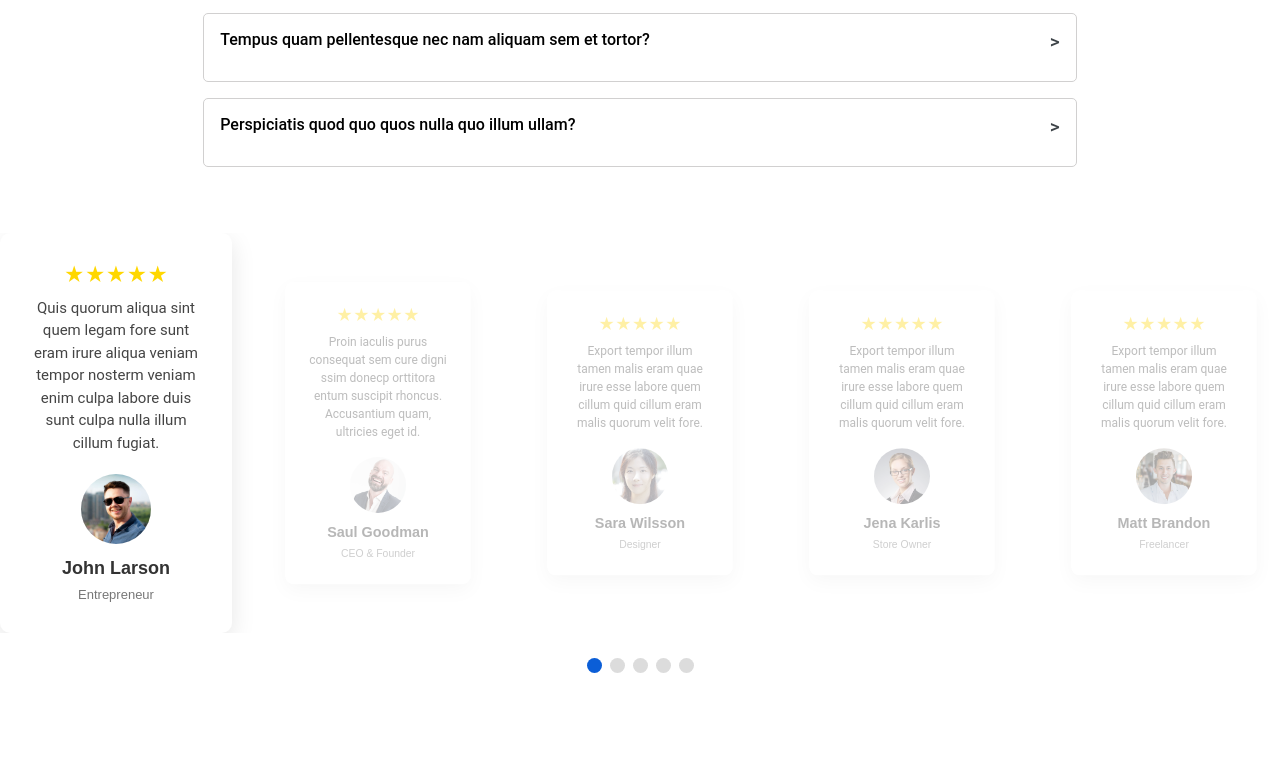
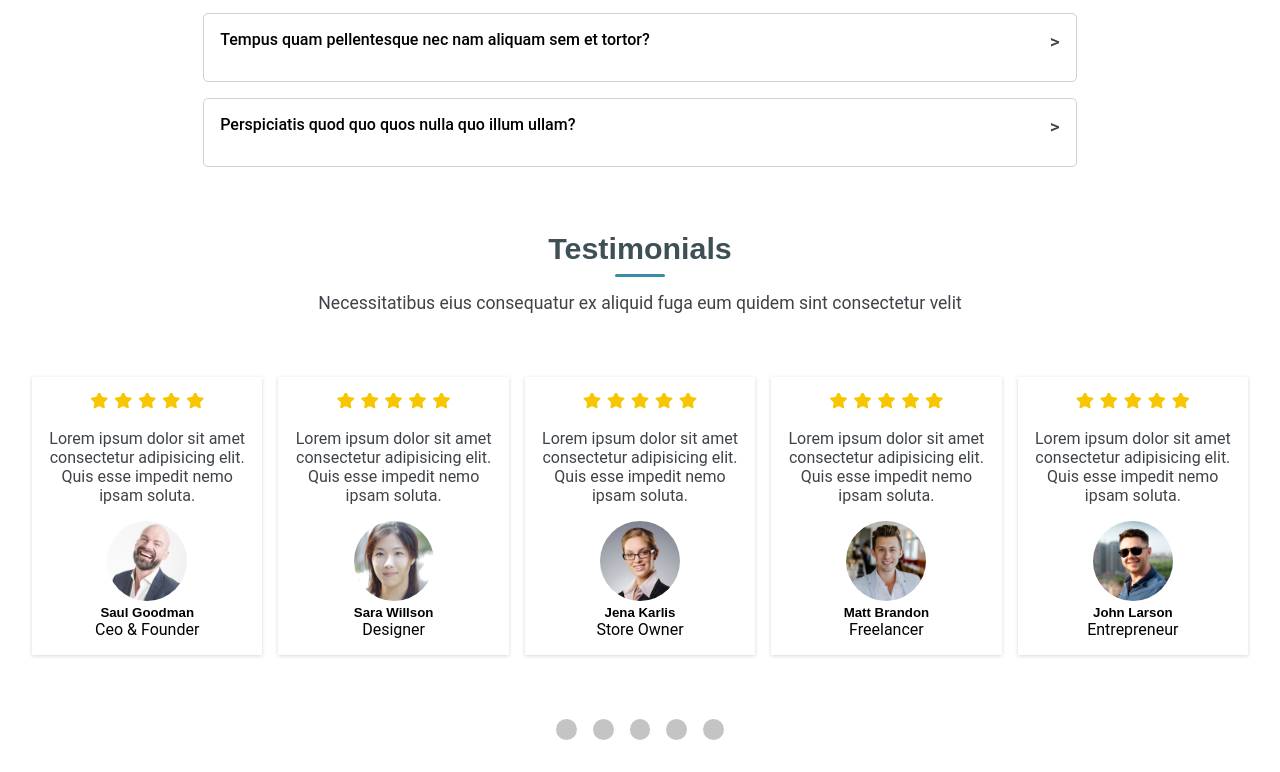
Before and after one commit to web-developer500/QuickStart, a plain HTML site: page try.html in a window 1280 px wide. Shown: the part 6655-7427 px from the top of the page. Before the commit the page ends 7378 px from the top, so only its background shows below. Drawn offline with nearby package versions, Linux system fonts and the light colour scheme.

Commit message:
update changes

```diff
--- a/try.css
+++ b/try.css
@@ -1752,107 +1752,94 @@ details:open summary::after {
 
 /***** Testimonial Section *****/
 
-.testimonial-container {
+.testimonial__section {
+  background-color: var(--background-color);
   width: 100%;
+  height: auto;
+  padding: 1rem;
   display: flex;
+  align-items: center;
+  justify-content: center;
+  gap: 1rem;
   flex-direction: column;
+}
+
+.testimonials {
+  width: 100%;
+  height: auto;
+  padding: 1rem;
+  display: flex;
   align-items: center;
-  margin: 50px auto;
-}
-
-/* hide radio buttons */
-input[type="radio"] {
-  display: none;
-}
-
-.testimonial-slider {
+  justify-content: center;
+  gap: 1rem;
+}
+
+.testimonial__box {
+  width: 30%;
+  height: auto;
+  padding: 1rem;
+  text-align: center;
+  box-shadow: rgba(0, 0, 0, 0.16) 0px 1px 4px;
+  transition: all 0.2s ease;
+  -webkit-transition: all 0.2s ease;
+  -moz-transition: all 0.2s ease;
+  -ms-transition: all 0.2s ease;
+  -o-transition: all 0.2s ease;
+}
+
+.testimonial__detail p {
+  color: var(--default-color);
+  font-family: var(--default-font);
+  padding-top: 1rem;
+}
+
+.testimonial__info {
+  padding-top: 1rem;
+}
+
+.testimonial__info img {
+  width: 5rem;
+  height: 5rem;
+  border-radius: 50px;
+  -webkit-border-radius: 50px;
+  -moz-border-radius: 50px;
+  -ms-border-radius: 50px;
+  -o-border-radius: 50px;
+}
+
+.testimonial__dots {
   display: flex;
+  align-items: center;
   justify-content: center;
-  align-items: center;
-  gap: 30px;
-  width: 100%;
-  position: relative;
-}
-
-.t-card {
-  width: 350px;
-  background: #fff;
-  padding: 30px;
-  border-radius: 10px;
-  text-align: center;
-  box-shadow: 0 8px 25px rgba(0,0,0,0.1);
-  opacity: 0.35;                 /* side cards */
-  transform: scale(0.8);         /* side cards small */
-  transition: 0.5s ease;
-}
-
-.stars {
-  color: gold;
-  font-size: 20px;
-  margin-bottom: 10px;
-}
-
-.t-card p {
-  color: #444;
-  font-size: 15px;
-  line-height: 1.5;
-  margin-bottom: 20px;
-}
-
-.t-img {
-  width: 70px;
-  height: 70px;
-  border-radius: 50%;
-  margin-bottom: 10px;
-}
-
-.t-card h3 {
-  color: #333;
-  font-size: 18px;
-  margin-bottom: 5px;
-}
-
-.t-card span {
-  font-size: 13px;
-  color: #777;
-}
-
-/* ----- ACTIVE CENTER CARD ----- */
-
-#t1:checked ~ .testimonial-slider .c1,
-#t2:checked ~ .testimonial-slider .c2,
-#t3:checked ~ .testimonial-slider .c3,
-#t4:checked ~ .testimonial-slider .c4,
-#t5:checked ~ .testimonial-slider .c5 {
-  opacity: 1;
-  transform: scale(1);
-}
-
-/* ----- DOTS ----- */
+  gap: 1rem;
+  padding-top: 2rem;
+  padding-bottom: 1rem;
+}
 
 .dots {
-  display: flex;
-  margin-top: 25px;
-  gap: 8px;
-}
-
-.dots label {
-  width: 15px;
-  height: 15px;
-  background: #dcdcdc;
-  border-radius: 50%;
-  cursor: pointer;
-  transition: 0.3s;
-}
-
-#t1:checked ~ .dots label:nth-child(1),
-#t2:checked ~ .dots label:nth-child(2),
-#t3:checked ~ .dots label:nth-child(3),
-#t4:checked ~ .dots label:nth-child(4),
-#t5:checked ~ .dots label:nth-child(5) {
-  background: #0b5ed7;
-}
-
+  background-color: rgb(197, 196, 196);
+  width: 1.3rem;
+  height: 1.3rem;
+  border-radius: 50px;
+  -webkit-border-radius: 50px;
+  -moz-border-radius: 50px;
+  -ms-border-radius: 50px;
+  -o-border-radius: 50px;
+}
+
+/* ** State Of Testimonial Section */
+
+.testimonial__box:hover {
+  transform: scale(1.1);
+  -webkit-transform: scale(1.1);
+  -moz-transform: scale(1.1);
+  -ms-transform: scale(1.1);
+  -o-transform: scale(1.1);
+}
+
+.dots:active {
+  background-color: var(--accent-color);
+}
 
 /***** End Testimonial Section *****/
 
--- a/try.html
+++ b/try.html
@@ -806,84 +806,120 @@
 
     <!-- ========== Start Testimonial Section ========== -->
 
-<div class="testimonial-container">
-
-  <!-- radio buttons -->
-  <input type="radio" name="t" id="t1" checked>
-  <input type="radio" name="t" id="t2">
-  <input type="radio" name="t" id="t3">
-  <input type="radio" name="t" id="t4">
-  <input type="radio" name="t" id="t5">
-
-  <div class="testimonial-slider">
-
-    <div class="t-card c1">
-      <div class="stars">★★★★★</div>
+ <section class="testimonial__section" data-aos="zoom-in" data-aos-delay="0">
+    <div class="faq__title">
+            <h3>
+                Testimonials
+            </h3>
             <p>
-        Quis quorum aliqua sint quem legam fore sunt eram irure aliqua veniam tempor
-        nosterm veniam enim culpa labore duis sunt culpa nulla illum cillum fugiat.
+                Necessitatibus eius consequatur ex aliquid fuga eum quidem sint consectetur velit
             </p>
-      <img src="/img/testimonials/testimonials-5.jpg" class="t-img">
-      <h3>John Larson</h3>
-      <span>Entrepreneur</span>
         </div>
-
-    <div class="t-card c2">
-      <div class="stars">★★★★★</div>
+        <div class="testimonials">
+            <div class="testimonial__box">
+                <div class="testimonial__detail">
+                    <div class="stars">
+                        <i class="fa-solid fa-star" style="color:#f7c600;"></i>
+                        <i class="fa-solid fa-star" style="color:#f7c600;"></i>
+                        <i class="fa-solid fa-star" style="color:#f7c600;"></i>
+                        <i class="fa-solid fa-star" style="color:#f7c600;"></i>
+                        <i class="fa-solid fa-star" style="color:#f7c600;"></i>
                         <p>
-        Proin iaculis purus consequat sem cure digni ssim donecp orttitora entum suscipit rhoncus.
-        Accusantium quam, ultricies eget id.
+                            Lorem ipsum dolor sit amet consectetur adipisicing elit. Quis esse impedit nemo ipsam soluta.
                         </p>
-      <img src="/img/testimonials/testimonials-1.jpg" class="t-img">
-      <h3>Saul Goodman</h3>
-      <span>CEO & Founder</span>
                     </div>
-
-    <div class="t-card c3">
-      <div class="stars">★★★★★</div>
+                </div>
+                <div class="testimonial__info">
+                    <img src="/img/testimonials/testimonials-1.jpg" alt="testimonial images">
+                    <h5>Saul Goodman</h5>
+                    <p>Ceo & Founder</p>
+                </div>
+            </div>
+            <div class="testimonial__box">
+                <div class="testimonial__detail">
+                    <div class="stars">
+                        <i class="fa-solid fa-star" style="color:#f7c600;"></i>
+                        <i class="fa-solid fa-star" style="color:#f7c600;"></i>
+                        <i class="fa-solid fa-star" style="color:#f7c600;"></i>
+                        <i class="fa-solid fa-star" style="color:#f7c600;"></i>
+                        <i class="fa-solid fa-star" style="color:#f7c600;"></i>
                         <p>
-        Export tempor illum tamen malis eram quae irure esse labore quem cillum quid cillum
-        eram malis quorum velit fore.
+                            Lorem ipsum dolor sit amet consectetur adipisicing elit. Quis esse impedit nemo ipsam soluta.
                         </p>
-      <img src="img/testimonials/testimonials-2.jpg" class="t-img">
-      <h3>Sara Wilsson</h3>
-      <span>Designer</span>
                     </div>
-
-    <div class="t-card c4">
-      <div class="stars">★★★★★</div>
+                </div>
+                <div class="testimonial__info">
+                    <img src="/img/testimonials/testimonials-2.jpg" alt="testimonial images">
+                    <h5>Sara Willson</h5>
+                    <p>Designer</p>
+                </div>
+            </div>
+            <div class="testimonial__box">
+                <div class="testimonial__detail">
+                    <div class="stars">
+                        <i class="fa-solid fa-star" style="color:#f7c600;"></i>
+                        <i class="fa-solid fa-star" style="color:#f7c600;"></i>
+                        <i class="fa-solid fa-star" style="color:#f7c600;"></i>
+                        <i class="fa-solid fa-star" style="color:#f7c600;"></i>
+                        <i class="fa-solid fa-star" style="color:#f7c600;"></i>
                         <p>
-        Export tempor illum tamen malis eram quae irure esse labore quem cillum quid cillum
-        eram malis quorum velit fore.
+                            Lorem ipsum dolor sit amet consectetur adipisicing elit. Quis esse impedit nemo ipsam soluta.
                         </p>
-      <img src="img/testimonials/testimonials-3.jpg" class="t-img">
-      <h3>Jena Karlis</h3>
-      <span>Store Owner</span>
                     </div>
-
-    <div class="t-card c5">
-      <div class="stars">★★★★★</div>
+                </div>
+                <div class="testimonial__info">
+                    <img src="/img/testimonials/testimonials-3.jpg" alt="testimonial images">
+                    <h5>Jena Karlis</h5>
+                    <p>Store Owner</p>
+                </div>
+            </div>
+            <div class="testimonial__box">
+                <div class="testimonial__detail">
+                    <div class="stars">
+                        <i class="fa-solid fa-star" style="color:#f7c600;"></i>
+                        <i class="fa-solid fa-star" style="color:#f7c600;"></i>
+                        <i class="fa-solid fa-star" style="color:#f7c600;"></i>
+                        <i class="fa-solid fa-star" style="color:#f7c600;"></i>
+                        <i class="fa-solid fa-star" style="color:#f7c600;"></i>
                         <p>
-        Export tempor illum tamen malis eram quae irure esse labore quem cillum quid cillum
-        eram malis quorum velit fore.
+                            Lorem ipsum dolor sit amet consectetur adipisicing elit. Quis esse impedit nemo ipsam soluta.
                         </p>
-      <img src="img/testimonials/testimonials-4.jpg" class="t-img">
-      <h3>Matt Brandon</h3>
-      <span>Freelancer</span>
                     </div>
-
                 </div>
-
-  <!-- dots -->
-  <div class="dots">
-    <label for="t1"></label>
-    <label for="t2"></label>
-    <label for="t3"></label>
-    <label for="t3"></label>
-    <label for="t3"></label>
+                <div class="testimonial__info">
+                    <img src="/img/testimonials/testimonials-4.jpg" alt="testimonial images">
+                    <h5>Matt Brandon</h5>
+                    <p>Freelancer</p>
                 </div>
-
             </div>
+            <div class="testimonial__box">
+                <div class="testimonial__detail">
+                    <div class="stars">
+                        <i class="fa-solid fa-star" style="color:#f7c600;"></i>
+                        <i class="fa-solid fa-star" style="color:#f7c600;"></i>
+                        <i class="fa-solid fa-star" style="color:#f7c600;"></i>
+                        <i class="fa-solid fa-star" style="color:#f7c600;"></i>
+                        <i class="fa-solid fa-star" style="color:#f7c600;"></i>
+                        <p>
+                            Lorem ipsum dolor sit amet consectetur adipisicing elit. Quis esse impedit nemo ipsam soluta.
+                        </p>
+                    </div>
+                </div>
+                <div class="testimonial__info">
+                    <img src="/img/testimonials/testimonials-5.jpg" alt="testimonial images">
+                    <h5>John Larson</h5>
+                    <p>Entrepreneur</p>
+                </div>
+            </div>
+        </div>
+            <div class="testimonial__dots">
+                <div class="dots"></div>
+                <div class="dots"></div>
+                <div class="dots"></div>
+                <div class="dots"></div>
+                <div class="dots"></div>
+            </div>
+ </section>
 
 
 
@@ -904,6 +940,11 @@
             const sidenav = document.querySelector (".sidenav")
             sidenav.style.display = "none"
         }
+
+        //**** Testimonial JS ****//
+
+
+
     </script>
 
 </body>
```
Lines whose indentation alone changed are shown as unchanged.
